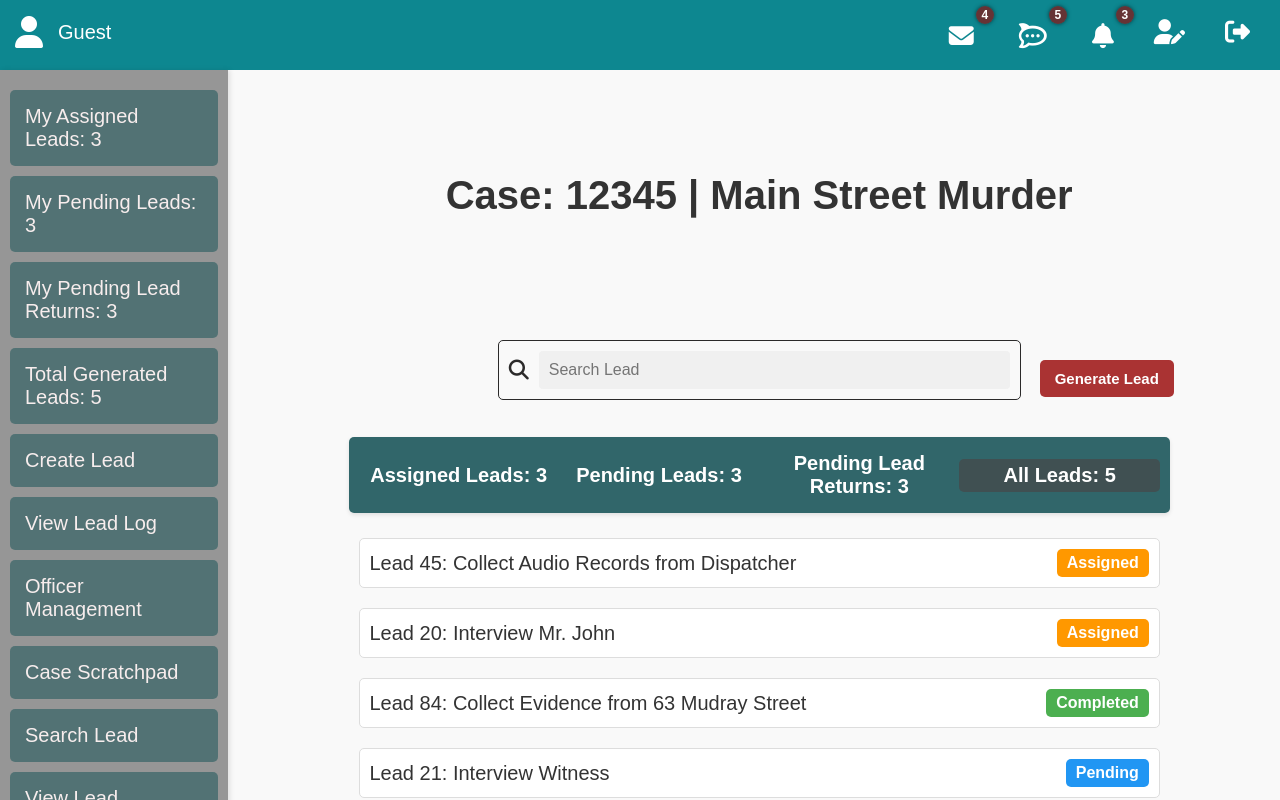
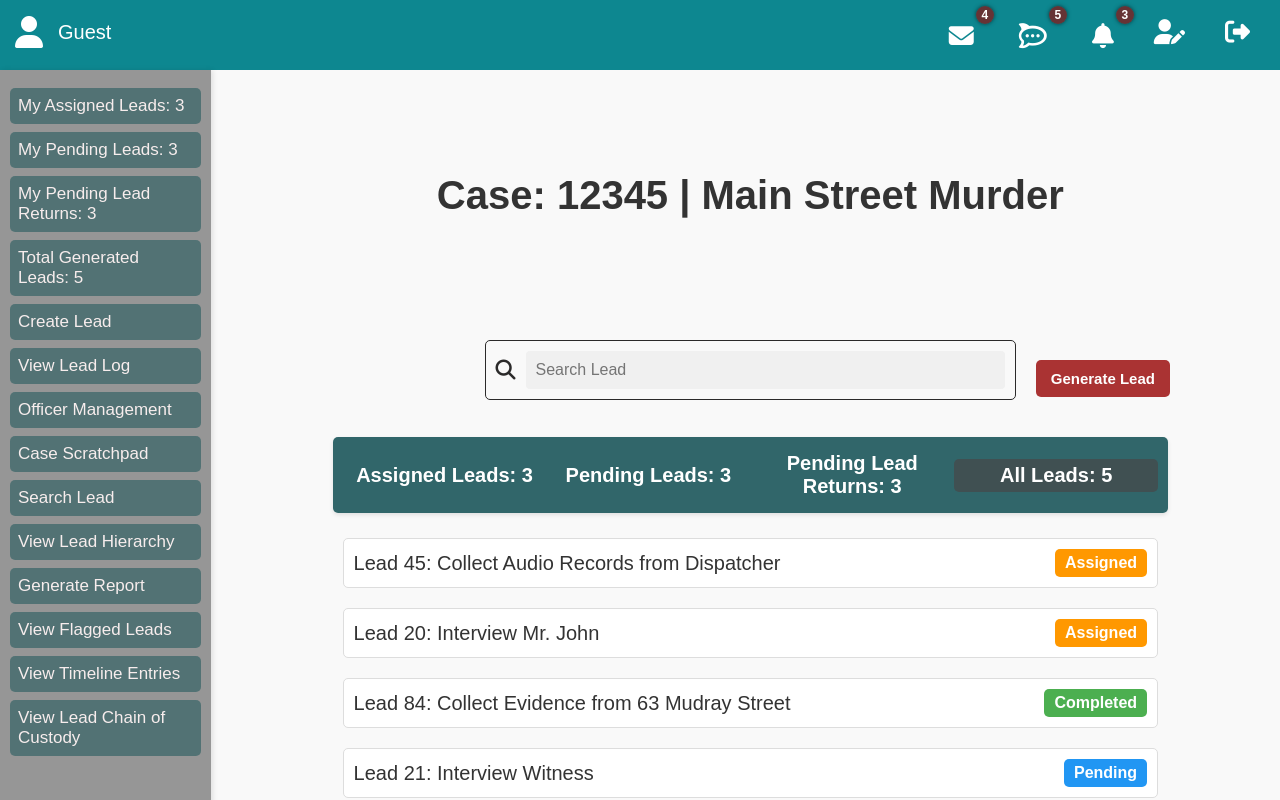
Before and after one commit to shreya-25/PIMS, a React (Create React App) app in the folder frontend/: page /CasePageManager in a window 1280 px wide. Shown: the top 800 px of the page. Built offline with nearby package versions, Linux system fonts and the light colour scheme; the HTML template or start-up script is replaced by a standard one.

Commit message:
create lead flow updations

```diff
--- a/frontend/src/Pages/CasePageManager/CasePageManager.css
+++ b/frontend/src/Pages/CasePageManager/CasePageManager.css
@@ -35,7 +35,7 @@
 
   /* Sidebar styling */
   .sideitem {
-    width: 20%; /* Sidebar width */
+    width: 18%; /* Sidebar width */
     background-color: rgba(0, 0, 0, 0.4);
     padding: 10px;
     box-shadow: 2px 0 5px rgba(0, 0, 0, 0.1);
@@ -51,13 +51,14 @@
   }
 
   .sidebar-item {
-    padding: 15px;
-    margin: 10px 0;
+    padding: 8px;
+    margin: 8px 0;
     background-color: rgba(22, 83, 87, 0.52);
     border-radius: 5px;
     color: #f7eded;
     cursor: pointer;
     transition: background-color 0.2s ease;
+    font-size:17px;
   }
 
   .sidebar-item:hover {
--- a/frontend/src/Pages/CasePageManager/CasePageManager.jsx
+++ b/frontend/src/Pages/CasePageManager/CasePageManager.jsx
@@ -737,7 +737,7 @@ export const CasePageManager = () => {
 )}
 
              {activeTab === "allLeads" && (
-                            <div className="lead-list">
+                            <div className="lead-list" onClick={() => handleNavigation("/LeadInfo")}>
                                 {leads.allLeads.map((lead) => (
                                     <div key={lead.id} className="lead-item">
                                         <span>{lead.description}</span>
--- a/frontend/src/Pages/Investigator/Investigator.css
+++ b/frontend/src/Pages/Investigator/Investigator.css
@@ -34,15 +34,15 @@
 
 
   /* Sidebar styling */
-  .sideitem {
-    width: 20%; /* Sidebar width */
+  /* .sideitem {
+    width: 20%;
     background-color: rgba(0, 0, 0, 0.4);
     padding: 10px;
     box-shadow: 2px 0 5px rgba(0, 0, 0, 0.1);
-    overflow-y: auto; /* Scroll for long content */
+    overflow-y: auto;
     margin-top: 0px;
     margin-right: 10px;
-  }
+  } */
 
   .sidebar-list {
     list-style: none;
@@ -50,7 +50,7 @@
     margin: 0;
   }
 
-  .sidebar-item {
+  /* .sidebar-item {
     padding: 15px;
     margin: 10px 0;
     background-color: rgba(22, 83, 87, 0.52);
@@ -62,7 +62,7 @@
 
   .sidebar-item:hover {
     background-color: rgba(22, 83, 87, 0.2);
-  }
+  } */
 
   /* Content area styling */
   .content {
--- a/frontend/src/Pages/LeadInfo/LeadInfo.css
+++ b/frontend/src/Pages/LeadInfo/LeadInfo.css
@@ -106,7 +106,7 @@
   color:#2c2a2a
 }
 
-.add-btn {
+.add-officer-btn {
   background: #007c89;
   color: white;
   border: none;
--- a/frontend/src/Pages/LeadInfo/LeadInfo.jsx
+++ b/frontend/src/Pages/LeadInfo/LeadInfo.jsx
@@ -1,8 +1,10 @@
 import React, { useState } from "react";
 import "./LeadInfo.css";
 import Navbar from '../../components/Navbar/Navbar';
+import { useLocation, useNavigate } from 'react-router-dom';
 
 export const LeadInfo = () => {
+  const navigate = useNavigate();
   const [selectedOfficer, setSelectedOfficer] = useState("");
   const [assignedOfficers, setAssignedOfficers] = useState([
     "Officer 20",
@@ -23,6 +25,9 @@ export const LeadInfo = () => {
   // Change this index to highlight the current status dynamically
   const currentStatusIndex = 3; // Example: Highlighting "Lead Return Submitted"
 
+  const handleNavigation = (route) => {
+    navigate(route); // Navigate to respective page
+  };
 
   const handleAddOfficer = () => {
     if (selectedOfficer && !assignedOfficers.includes(selectedOfficer)) {
@@ -73,7 +78,7 @@ export const LeadInfo = () => {
                   <option key={index} value={officer}>{officer}</option>
                 ))}
               </select>
-              <button className="add-btn" onClick={handleAddOfficer}>Add</button>
+              <button className="add-officer-btn" onClick={handleAddOfficer}>Add</button>
             </div>
             <div className="officer-list">
               {assignedOfficers.map((officer, index) => (
@@ -87,7 +92,13 @@ export const LeadInfo = () => {
           <div className="lead-content-right">
              <div className="lead-tracker-container">
                   {statuses.map((status, index) => (
-                       <div key={index} className="lead-tracker-row">
+                       <div key={index} className="lead-tracker-row" onClick={() => {
+                        if (status === "Lead Return Submitted") {
+                          handleNavigation("/CMInstruction");
+                        }
+                      }}
+                      style={{ cursor: status === "Lead Return Submitted" ? "pointer" : "default" }}
+                    >
                           {/* Circle Indicator */}
                           <div
                             className={`status-circle ${index <= currentStatusIndex ? "active" : ""}`}
--- a/frontend/src/Pages/MainPage/MainPage.jsx
+++ b/frontend/src/Pages/MainPage/MainPage.jsx
@@ -431,7 +431,7 @@ const addCase = (newCase) => {
               <div key={c.id} className="case-item">
                 <span
                   className="case-details"
-                  onClick={() => handleCaseClick(c)} // Handle case click
+                  // onClick={() => handleCaseClick(c)}
                 >
                   <strong>Case Number:</strong> {c.id} | {c.title} | <strong>Role:</strong> {c.role}
                 </span>
@@ -441,15 +441,16 @@ const addCase = (newCase) => {
 
                   <button
                     className="close-button"
-                    onClick={() => {
-                      if (window.confirm(`Are you sure you want to close case ${c.id}?`)) {
-                        closeCase(c.id);
-                      }
-                    }}
+                    // onClick={() => {
+                    //   if (window.confirm(`Are you sure you want to close case ${c.id}?`)) {
+                    //     closeCase(c.id);
+                    //   }
+                    // }}
+                    onClick={() => handleCaseClick(c)}
                   >
-                    Close
+                    View
                   </button>
-                  <button
+                  {/* <button
                     className="delete-btn"
                     onClick={() => {
                       if (window.confirm(`Are you sure you want to delete case ${c.id}?`)) {
@@ -458,7 +459,7 @@ const addCase = (newCase) => {
                     }}
                   >
                     Delete
-                  </button>
+                  </button> */}
                 </div>
               </div>
             ))}
--- a/frontend/src/components/Sidebar/Sidebar.css
+++ b/frontend/src/components/Sidebar/Sidebar.css
@@ -1,17 +1,16 @@
-.body
+/* .body
 {
   height: 100vh;
 }
-/* Sidebar styling */
 
 .sideitem {
-    width: 20%; /* Sidebar width */
+    min-width: 16%;
     background-color: rgba(0, 0, 0, 0.4);
-    padding: 10px;
+    padding: 8px;
     box-shadow: 2px 0 5px rgba(0, 0, 0, 0.1);
     overflow-y: auto;
     margin-top: 0px;
-    margin-right: 10px;
+    margin-right: 8px;
     height: 100%;
   }
 
@@ -22,16 +21,18 @@
   }
 
   .sidebar-item {
-    padding: 15px;
-    margin: 10px 0;
+    padding: 2px;
+    margin: 8px 0;
     background-color: rgba(22, 83, 87, 0.52);
     border-radius: 5px;
     color: #f7ededbe;
     cursor: pointer;
     transition: background-color 0.2s ease;
-    font-size: 20px;
+    font-size: 16px;
   }
 
   .sidebar-item:hover {
     background-color: rgba(22, 83, 87, 0.2);
   }
+
+   */
```
